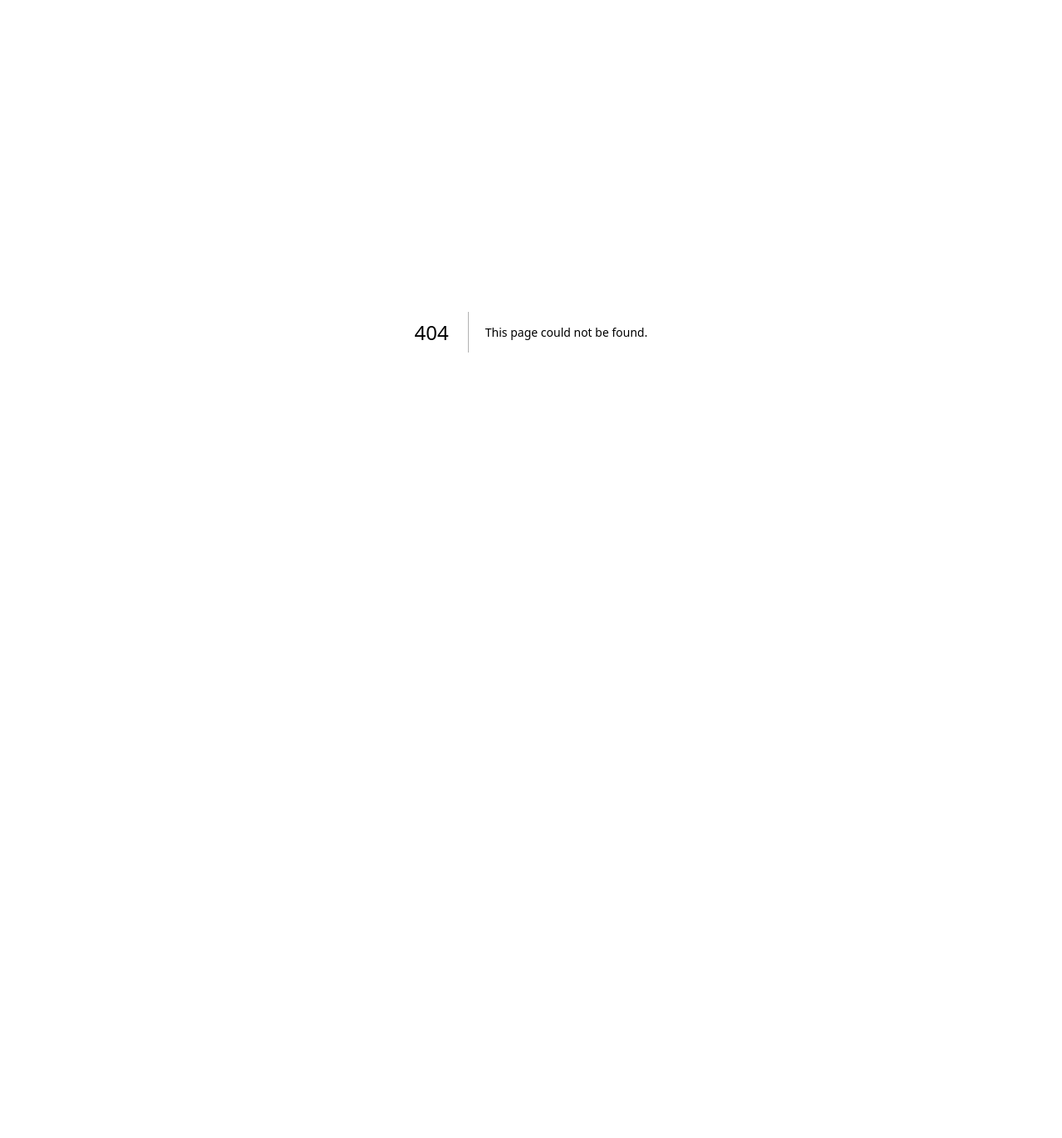
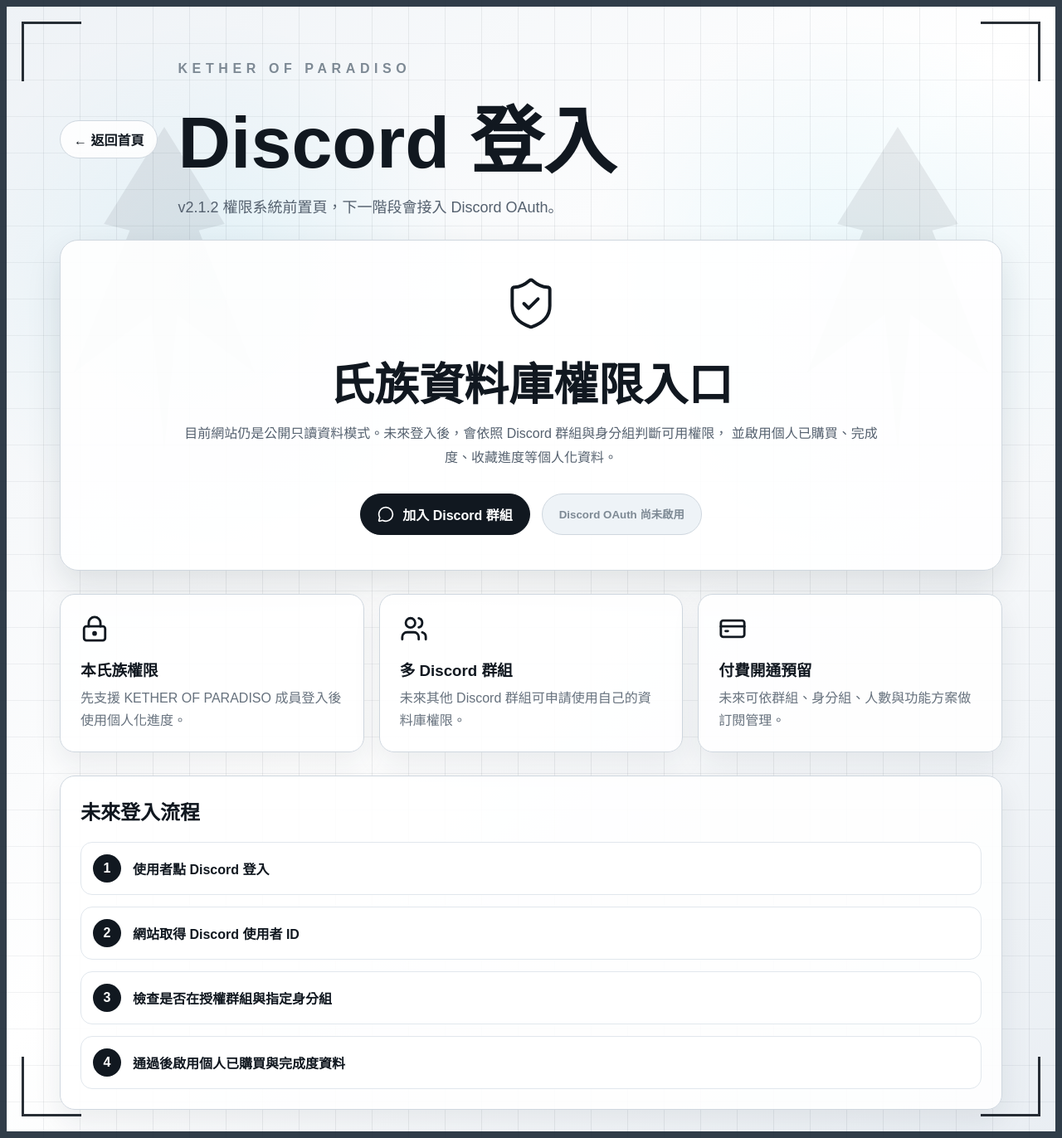
Before and after one commit to yahananako/kether-warframe-database, a Next.js app: page /login in a window 1280 px wide. Before the commit this address had no page. Shown: the whole page at 83% size. Before the commit the page ends 800 px from the top, so only its background shows below. Built offline with nearby package versions, Linux system fonts and the light colour scheme.

Commit message:
Add Discord login preparation pages

```diff
--- a/app/database/[category]/page.tsx
+++ b/app/database/[category]/page.tsx
@@ -24,7 +24,7 @@
           <span>{config.subtitle}</span>
         </div>
 
-        <div className="db-version-chip">網站版本 v2.1.1</div>
+        <div className="db-version-chip">網站版本 v2.1.2</div>
       </header>
 
       <section className="db-kpi-grid">
--- a/app/globals.css
+++ b/app/globals.css
@@ -1018,3 +1018,192 @@
     text-align: center;
   }
 }
+
+.login-mini {
+  display: inline-flex;
+  align-items: center;
+  color: var(--ink);
+  text-decoration: none;
+  border: 1px solid var(--line);
+  border-radius: 999px;
+  padding: 8px 14px;
+  background: rgba(255,255,255,0.66);
+  font-weight: 900;
+}
+
+.auth-page {
+  display: grid;
+  align-content: start;
+  gap: 28px;
+}
+
+.auth-header {
+  position: relative;
+  z-index: 2;
+  display: grid;
+  grid-template-columns: auto 1fr;
+  gap: 24px;
+  align-items: center;
+  padding-top: 32px;
+}
+
+.auth-header p {
+  margin: 0;
+  letter-spacing: 0.35em;
+  color: #7d8994;
+  font-weight: 900;
+}
+
+.auth-header h1 {
+  margin: 8px 0;
+  font-size: clamp(44px, 7vw, 88px);
+}
+
+.auth-header span {
+  color: #55616f;
+  font-size: 18px;
+}
+
+.auth-hero-card {
+  position: relative;
+  z-index: 2;
+  text-align: center;
+  background: rgba(255,255,255,0.92);
+  border: 1px solid var(--line);
+  border-radius: 22px;
+  padding: 42px 28px;
+  box-shadow: 0 18px 42px rgba(20, 32, 45, 0.12);
+}
+
+.auth-hero-card h2,
+.auth-hero-card h1 {
+  margin: 16px 0 10px;
+  font-size: clamp(30px, 5vw, 54px);
+}
+
+.auth-hero-card p {
+  max-width: 860px;
+  margin: 0 auto;
+  color: #55616f;
+  line-height: 1.8;
+}
+
+.auth-actions {
+  margin-top: 28px;
+  display: flex;
+  justify-content: center;
+  flex-wrap: wrap;
+  gap: 14px;
+}
+
+.auth-primary,
+.auth-secondary,
+.auth-disabled {
+  min-height: 46px;
+  display: inline-flex;
+  align-items: center;
+  justify-content: center;
+  gap: 10px;
+  text-decoration: none;
+  border-radius: 999px;
+  padding: 12px 20px;
+  font-weight: 900;
+  border: 1px solid var(--line);
+}
+
+.auth-primary {
+  background: #111820;
+  color: white;
+  border-color: #111820;
+}
+
+.auth-secondary {
+  background: white;
+  color: var(--ink);
+}
+
+.auth-disabled {
+  background: #eef3f7;
+  color: #7d8994;
+  cursor: not-allowed;
+}
+
+.auth-grid {
+  position: relative;
+  z-index: 2;
+  display: grid;
+  grid-template-columns: repeat(3, 1fr);
+  gap: 18px;
+}
+
+.auth-grid article,
+.auth-flow {
+  background: rgba(255,255,255,0.9);
+  border: 1px solid var(--line);
+  border-radius: 18px;
+  padding: 24px;
+  box-shadow: 0 14px 34px rgba(20, 32, 45, 0.08);
+}
+
+.auth-grid h3 {
+  margin: 14px 0 8px;
+}
+
+.auth-grid p {
+  margin: 0;
+  color: #66717d;
+  line-height: 1.7;
+}
+
+.auth-flow {
+  position: relative;
+  z-index: 2;
+  display: grid;
+  gap: 14px;
+}
+
+.auth-flow h2 {
+  margin: 0 0 6px;
+}
+
+.auth-flow div {
+  display: grid;
+  grid-template-columns: auto 1fr;
+  gap: 14px;
+  align-items: center;
+  border: 1px solid #e1e7ed;
+  border-radius: 14px;
+  background: white;
+  padding: 14px;
+}
+
+.auth-flow span {
+  width: 34px;
+  height: 34px;
+  border-radius: 50%;
+  display: grid;
+  place-items: center;
+  background: #111820;
+  color: white;
+  font-weight: 900;
+}
+
+.auth-flow p {
+  margin: 0;
+  font-weight: 800;
+}
+
+.unauthorized-card {
+  margin-top: 90px;
+}
+
+@media (max-width: 820px) {
+  .auth-header {
+    grid-template-columns: 1fr;
+    text-align: center;
+  }
+
+  .auth-grid {
+    grid-template-columns: 1fr;
+  }
+}
--- /dev/null
+++ b/app/login/page.tsx
@@ -0,0 +1,81 @@
+import Link from "next/link";
+import { ShieldCheck, MessageCircle, LockKeyhole, Users, CreditCard } from "lucide-react";
+
+export default function LoginPage() {
+  return (
+    <main className="page-shell auth-page">
+      <div className="corner corner-lt" />
+      <div className="corner corner-rt" />
+      <div className="corner corner-lb" />
+      <div className="corner corner-rb" />
+
+      <header className="auth-header">
+        <Link href="/" className="db-back">← 返回首頁</Link>
+        <div>
+          <p>KETHER OF PARADISO</p>
+          <h1>Discord 登入</h1>
+          <span>v2.1.2 權限系統前置頁，下一階段會接入 Discord OAuth。</span>
+        </div>
+      </header>
+
+      <section className="auth-hero-card">
+        <ShieldCheck size={68} strokeWidth={1.4} />
+        <h2>氏族資料庫權限入口</h2>
+        <p>
+          目前網站仍是公開只讀資料模式。未來登入後，會依照 Discord 群組與身分組判斷可用權限，
+          並啟用個人已購買、完成度、收藏進度等個人化資料。
+        </p>
+
+        <div className="auth-actions">
+          <a className="auth-primary" href="https://discord.gg/MFhTb8XMZ" target="_blank" rel="noreferrer">
+            <MessageCircle size={20} />
+            加入 Discord 群組
+          </a>
+          <button className="auth-disabled" disabled>
+            Discord OAuth 尚未啟用
+          </button>
+        </div>
+      </section>
+
+      <section className="auth-grid">
+        <article>
+          <LockKeyhole size={34} />
+          <h3>本氏族權限</h3>
+          <p>先支援 KETHER OF PARADISO 成員登入後使用個人化進度。</p>
+        </article>
+
+        <article>
+          <Users size={34} />
+          <h3>多 Discord 群組</h3>
+          <p>未來其他 Discord 群組可申請使用自己的資料庫權限。</p>
+        </article>
+
+        <article>
+          <CreditCard size={34} />
+          <h3>付費開通預留</h3>
+          <p>未來可依群組、身分組、人數與功能方案做訂閱管理。</p>
+        </article>
+      </section>
+
+      <section className="auth-flow">
+        <h2>未來登入流程</h2>
+        <div>
+          <span>1</span>
+          <p>使用者點 Discord 登入</p>
+        </div>
+        <div>
+          <span>2</span>
+          <p>網站取得 Discord 使用者 ID</p>
+        </div>
+        <div>
+          <span>3</span>
+          <p>檢查是否在授權群組與指定身分組</p>
+        </div>
+        <div>
+          <span>4</span>
+          <p>通過後啟用個人已購買與完成度資料</p>
+        </div>
+      </section>
+    </main>
+  );
+}
--- a/app/page.tsx
+++ b/app/page.tsx
@@ -81,6 +81,7 @@
             </summary>
             <nav className="menu-popup">
               <Link href="/">首頁</Link>
+              <Link href="/login">Discord 登入</Link>
               {navItems.map((item) => (
                 <Link key={item.label} href={item.href}>
                   {item.label}
@@ -97,6 +98,7 @@
         <div className="topbar-right">
           <Search size={21} />
           <Bell size={20} />
+          <Link className="login-mini" href="/login">登入</Link>
           <a className="discord-mini" href="https://discord.gg/MFhTb8XMZ" target="_blank" rel="noreferrer">
             <MessageCircle size={18} />
             Discord
@@ -234,7 +236,7 @@
 
           <div className="total-row">
             <span>網站版本</span>
-            <b>v2.1.1</b>
+            <b>v2.1.2</b>
           </div>
         </article>
 
@@ -244,7 +246,7 @@
             <span>5　備註</span>
           </div>
 
-          <p>・v2.1.1 已加入首頁自動資料總控台。</p>
+          <p>・v2.1.2 已加入首頁自動資料總控台。</p>
           <p>・下一階段可做 Discord 登入前置與個人化資料庫設計。</p>
           <p>・完成度目前讀取表格欄位，未來會改為個人獨立紀錄。</p>
           <div className="note-lines" />
--- a/package.json
+++ b/package.json
@@ -1,6 +1,6 @@
 {
   "name": "kether-warframe-database",
-  "version": "2.1.1",
+  "version": "2.1.2",
   "private": true,
   "scripts": {
     "dev": "next dev",
```
Also changed, not shown: app/unauthorized/page.tsx (added, +35 -0 lines), 1 other file (tests, documents, lock files or other folders).
